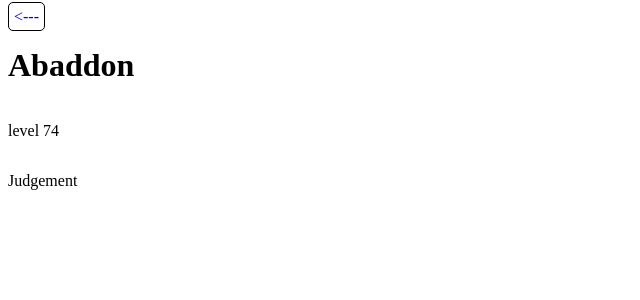
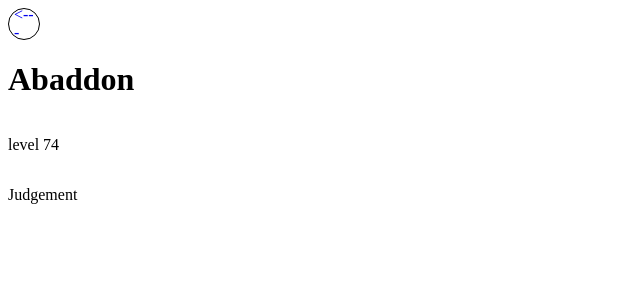
Before and after one commit to Molina-Q/persona-calc, a React (Vite) app: page /persona/Abaddon in a window 1280 px wide. Shown: the top 300 px of the page, without its empty margins (0-640 px from the left). Built offline with nearby package versions, Linux system fonts and the light colour scheme; the HTML template or start-up script is replaced by a standard one.

Commit message:
style: Update BackArrow styling in App.css

```diff
--- a/src/App.css
+++ b/src/App.css
@@ -56,12 +56,17 @@
 }
 
 .backarrow {
+  width: 20px;
+  height: 20px;
+
   border: 1px solid black;
+  border-radius: 50%;
   padding: 5px;
-  border-radius: 5px;
-  width: 25px;
-  height: 25px;
   text-decoration: none;
+
+  display: flex;
+  justify-content: center;
+  align-items: center;
 
   &:hover {
     background-color: #b8b8b8;
```
